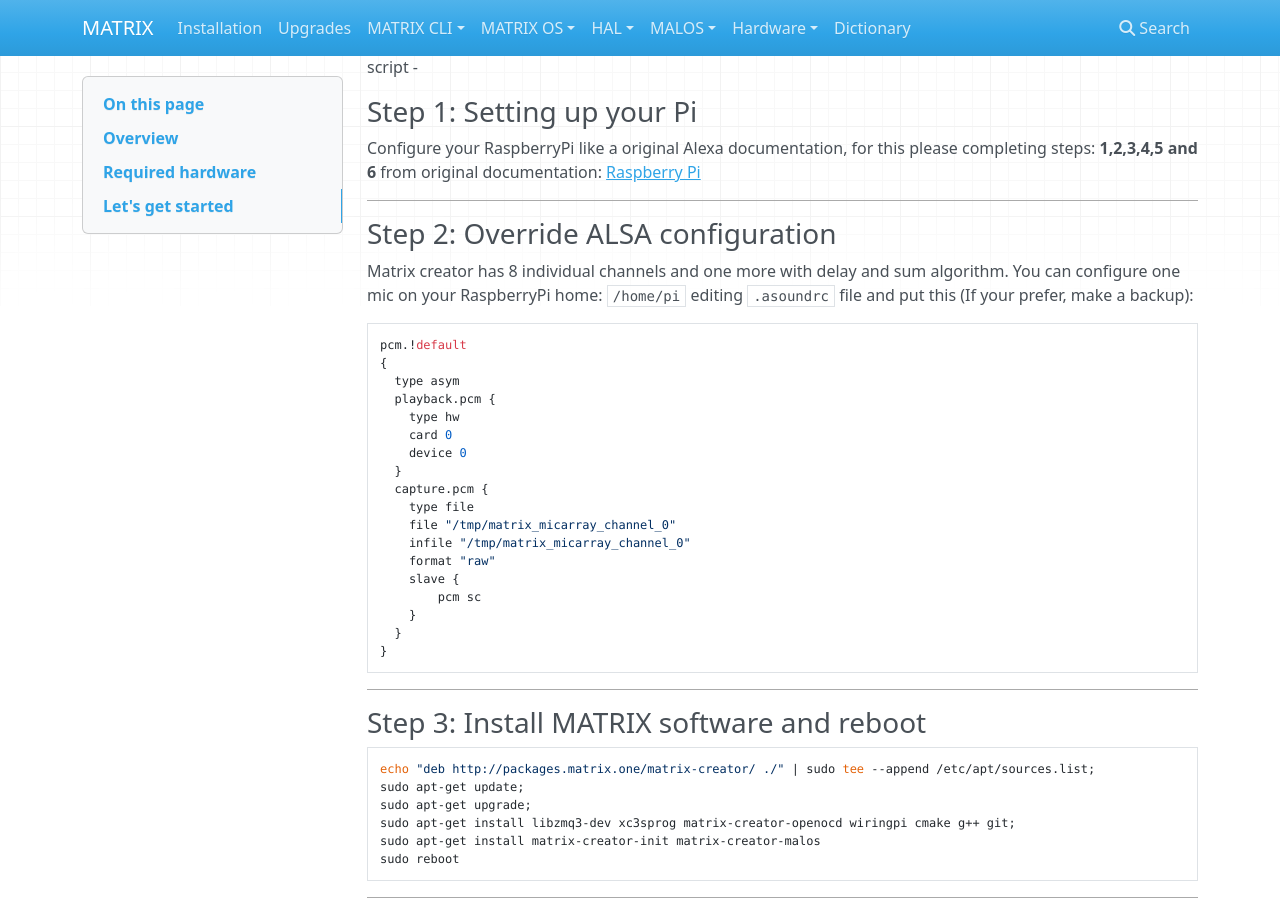
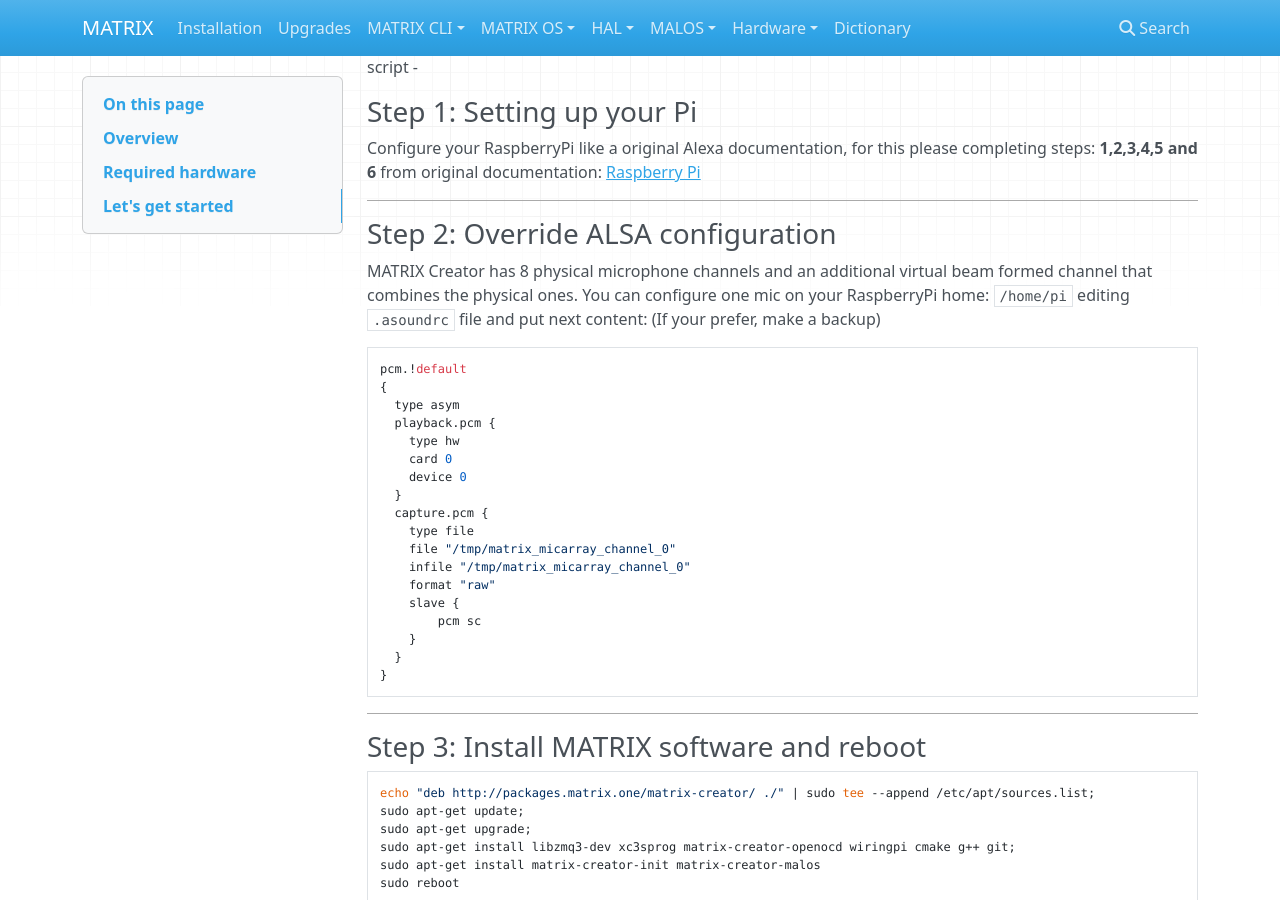
Before and after one commit to matrix-io/matrix-documentation, an MkDocs documentation site: the page built from docs/Alexa/MatrixCreator.md, in a window 1280 px wide and 900 px high, scrolled down 1045 px. Built offline with MkDocs 1.6.1, drawn with Linux system fonts in a browser that asks for light colours; nearby versions of some CDN libraries; old or Windows-style settings are respelled for this version of MkDocs.

Commit message:
fix some redaction issues

````diff
--- a/docs/Alexa/MatrixCreator.md
+++ b/docs/Alexa/MatrixCreator.md
@@ -39,7 +39,8 @@
 ---
 
 ### Step 2: Override ALSA configuration
-Matrix creator has 8 individual channels and one more with delay and sum algorithm. You can configure one mic on your RaspberryPi home: `/home/pi` editing `.asoundrc` file and put this (If your prefer, make a backup):
+
+MATRIX Creator has 8 physical microphone channels and an additional virtual beam formed channel that combines the physical ones. You can configure one mic on your RaspberryPi home: `/home/pi` editing `.asoundrc` file and put next content: (If your prefer, make a backup)
 
 ``` javascript
 pcm.!default
````
